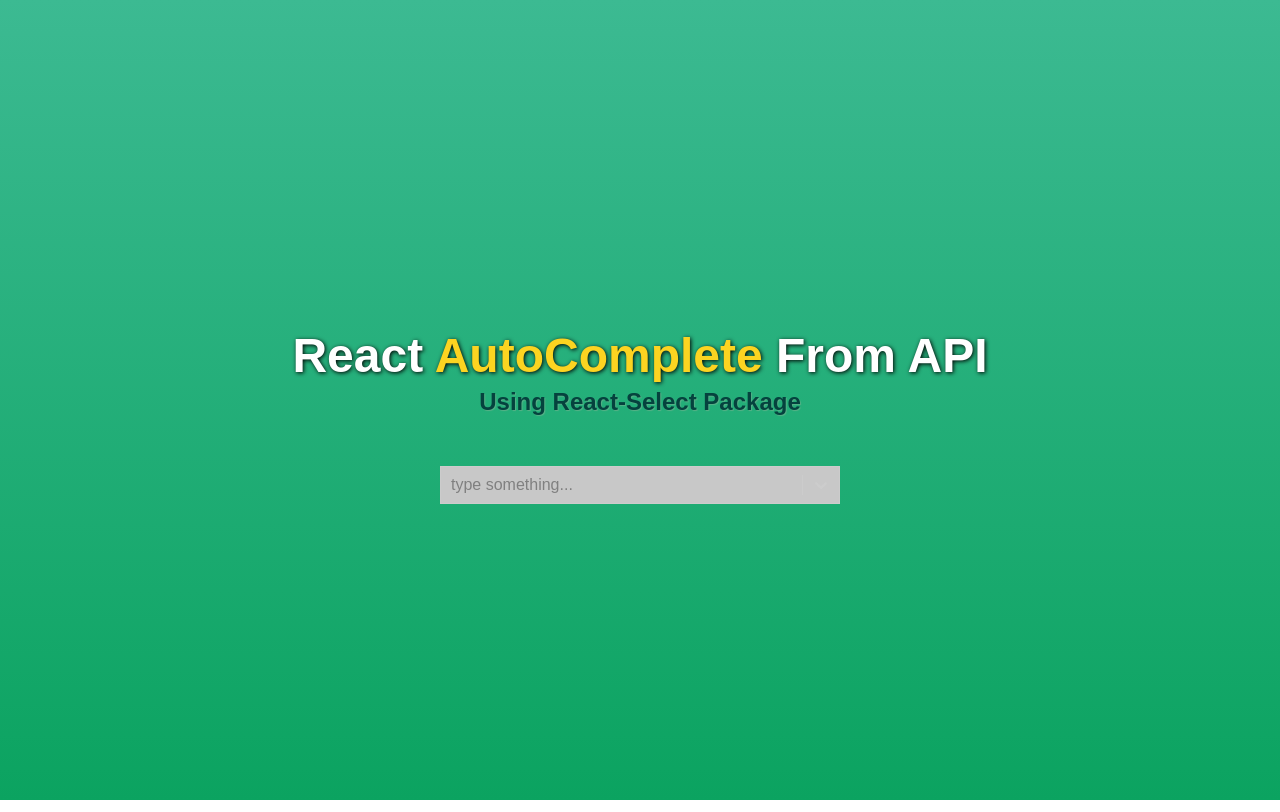
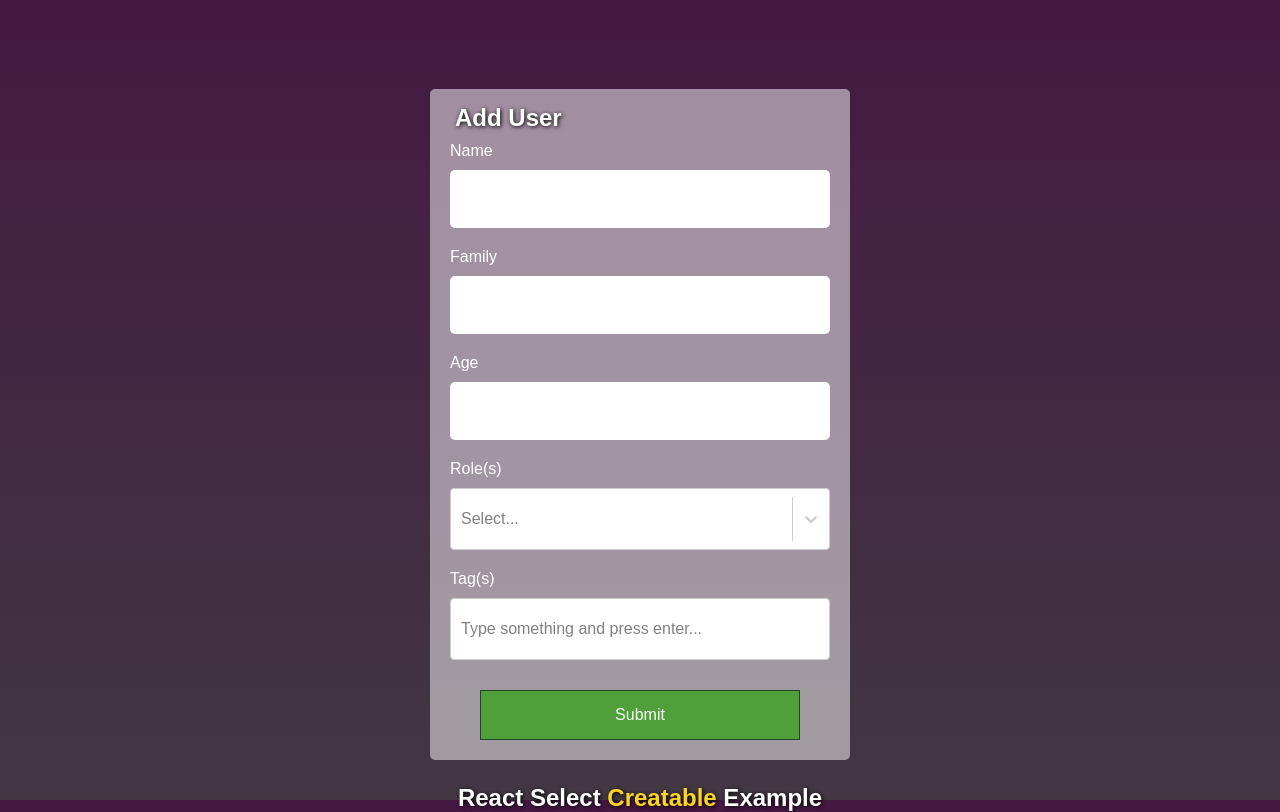
Before and after one commit to mdeveloper20/reactReminder, a React (Create React App) app: page / in a window 1280 px wide. Built offline with nearby package versions, Linux system fonts and the light colour scheme; the HTML template or start-up script is replaced by a standard one.

Commit message:
add register form and change template

```diff
--- a/src/App.css
+++ b/src/App.css
@@ -13,21 +13,13 @@
   font-family: 'Cabin', sans-serif;
 }
 
-.app h1{
+.app h3{
   text-shadow: 1px 1px 4px black;
-  font-size: 3rem;
+  font-size: 1.5rem;
   margin-bottom: 0;
 }
 
-.app h1 b{
+.app h3 b{
   color: rgb(252, 212, 33);
 
 }
-.app h3{
-  color:rgb(5, 66, 62);
-  font-size: 1.5rem;
-  margin-top: 5px;
-  margin-bottom: 50px;
-  text-shadow: 1px 1px 1px rgb(87, 177, 135);
-
-}
--- a/src/App.js
+++ b/src/App.js
@@ -1,14 +1,12 @@
 import React from 'react'
 import './App.css'
-import UsersList from './UsersList/UsersList'
+import Register from './Register/Register'
 
 function App () {
   return (
     <div className='app'>
-      <h1>React <b>AutoComplete</b> From API</h1>
-      <h3>Using React-Select Package</h3>
-
-      <UsersList/>
+      <Register/>
+      <h3>React Select <b>Creatable</b> Example</h3>
 
     </div>
   )
--- /dev/null
+++ b/src/Register/Register.js
@@ -0,0 +1,126 @@
+import React, { useState } from 'react'
+import Creatable from 'react-select/creatable'
+import './register.css'
+
+const roles = [
+  { label: 'admin', value: 1 },
+  { label: 'student', value: 2 },
+  { label: 'tutor', value: 3 },
+  { label: 'guardian', value: 4 }
+]
+
+const customStyles = {
+  option: (provided, state) => ({
+    ...provided,
+    borderBottom: '1px dotted pink',
+    color: state.isSelected ? 'red' : 'blue',
+    padding: 20
+  })
+}
+
+const Register = props => {
+  const [name, setName] = useState('')
+  const [family, setFamily] = useState('')
+  const [age, setAge] = useState('')
+  const [roleValue, setRoleValue] = useState('')
+  const [tagValue, setTagValue] = useState('')
+  const [tagInputValue, setTagInputValue] = useState('')
+
+  const handleChange = (field, newValue) => {
+    switch (field) {
+      case 'tags':
+        setTagValue(newValue)
+        break
+      case 'roles':
+        setRoleValue(newValue)
+        break
+      default:
+        break
+    }
+  }
+
+  const handleKeyDown = (event) => {
+    if (!tagInputValue) return
+    switch (event.key) {
+      case 'Enter':
+      case 'Tab':
+        setTagValue([...tagValue, createOption(tagInputValue)])
+
+        setTagInputValue('')
+
+        event.preventDefault()
+    }
+  }
+
+  const createOption = (label) => ({
+    label,
+    value: label
+  })
+
+  const handleInputChange = (inputValue) => {
+    setTagInputValue(inputValue)
+  }
+
+  const onSubmit = () => {
+    setTagValue([])
+    setRoleValue([])
+    setName('')
+    setFamily('')
+    setAge('')
+    setTagInputValue('')
+  }
+  return (
+    <div className='container'>
+      <h3>Add User</h3>
+      <div className='register-form'>
+        <div className='input'>
+          <label>Name</label>
+          <input type='text' value={name} onChange={(event) => setName(event.target.value)} />
+        </div>
+        <div className='input'>
+          <label>Family</label>
+          <input type='text' value={family} onChange={(event) => setFamily(event.target.value)} />
+        </div>
+        <div className='input'>
+          <label>Age</label>
+          <input type='text' value={age} onChange={(event) => setAge(event.target.value)} />
+        </div>
+        <div className='input'>
+          <label>Role(s)</label>
+          <Creatable
+            isClearable
+            isMulti
+            onChange={(value) => handleChange('roles', value)}
+            options={roles}
+            value={roleValue}
+            styles={customStyles}
+          />
+        </div>
+        <div className='input'>
+          <label>Tag(s)</label>
+          <Creatable
+            components={{
+              DropdownIndicator: null
+            }}
+            inputValue={tagInputValue}
+            isClearable
+            isMulti
+            menuIsOpen={false}
+            onChange={(value) => handleChange('tags', value)}
+            placeholder="Type something and press enter..."
+            onKeyDown={handleKeyDown}
+            onInputChange={handleInputChange}
+            value={tagValue}
+
+          />
+        </div>
+        <div className='buttons'>
+          <button onClick={onSubmit}>Submit</button>
+        </div>
+      </div>
+    </div>
+
+  )
+}
+
+export default Register
--- /dev/null
+++ b/src/Register/register.css
@@ -0,0 +1,54 @@
+
+.container{
+    width: 400px;
+    border-radius: 5px;
+    padding: 0 10px;
+    background-color: rgba(255, 255, 255, 0.5);
+    margin-top: 100px;
+}
+
+.container h3{
+    color:rgb(255, 255, 255);
+    font-size: 1.5rem;
+    margin-top: 15px;
+    margin-left: 15px;
+}
+.container form{
+    width: 400px;
+    border-radius: 20px;
+}
+
+.container .input{
+    display: flex;
+    flex-direction: column;
+    padding: 10px;
+}
+
+.container .input label{
+    margin-bottom: 10px;
+}
+.container input[type=text]{
+    height: 48px;
+    border-radius: 5px;
+    border: none;
+    padding: 5px 10px;
+    font-size: 1rem;
+}
+
+.container .buttons{
+    text-align: center;
+}
+
+.container .buttons button{
+    width: 80%;
+    padding: 15px 10px;
+    background-color: rgb(79, 160, 59);
+    border: 1px solid rgb(31, 71, 34);
+    margin:20px 0;
+    color: rgb(245, 255, 244);
+    font-size: 1rem;
+}
+
+.container .buttons button:hover{
+    background-color: rgb(54, 153, 30);
+}
--- a/src/index.css
+++ b/src/index.css
@@ -5,7 +5,8 @@
     sans-serif;
   -webkit-font-smoothing: antialiased;
   -moz-osx-font-smoothing: grayscale;
-  background-image: linear-gradient(to top, #0ba360 0%, #3cba92 100%);
+  background-image: linear-gradient(to top, #423842 0%, #441942 100%);
+
 }
 
 code {
```
